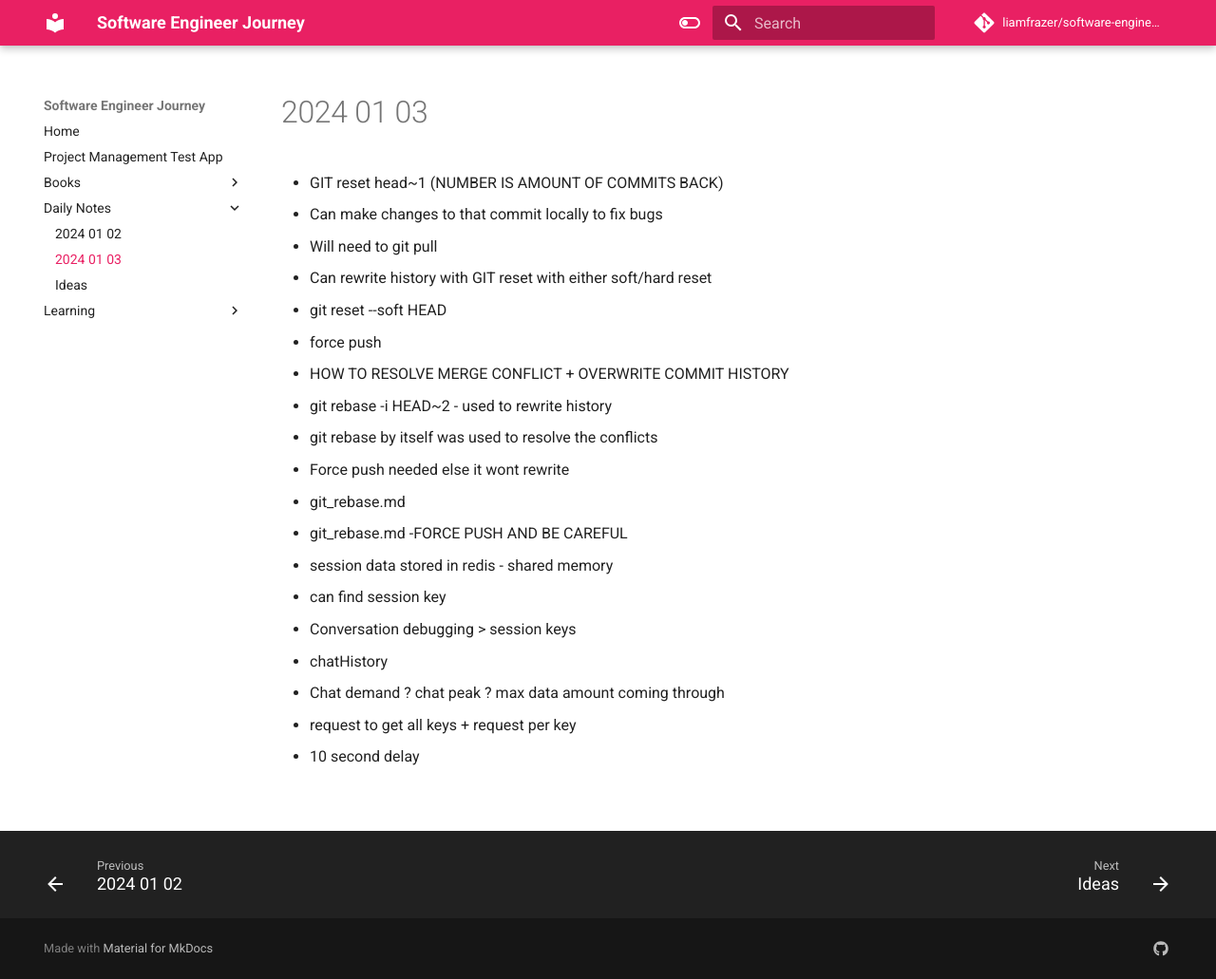
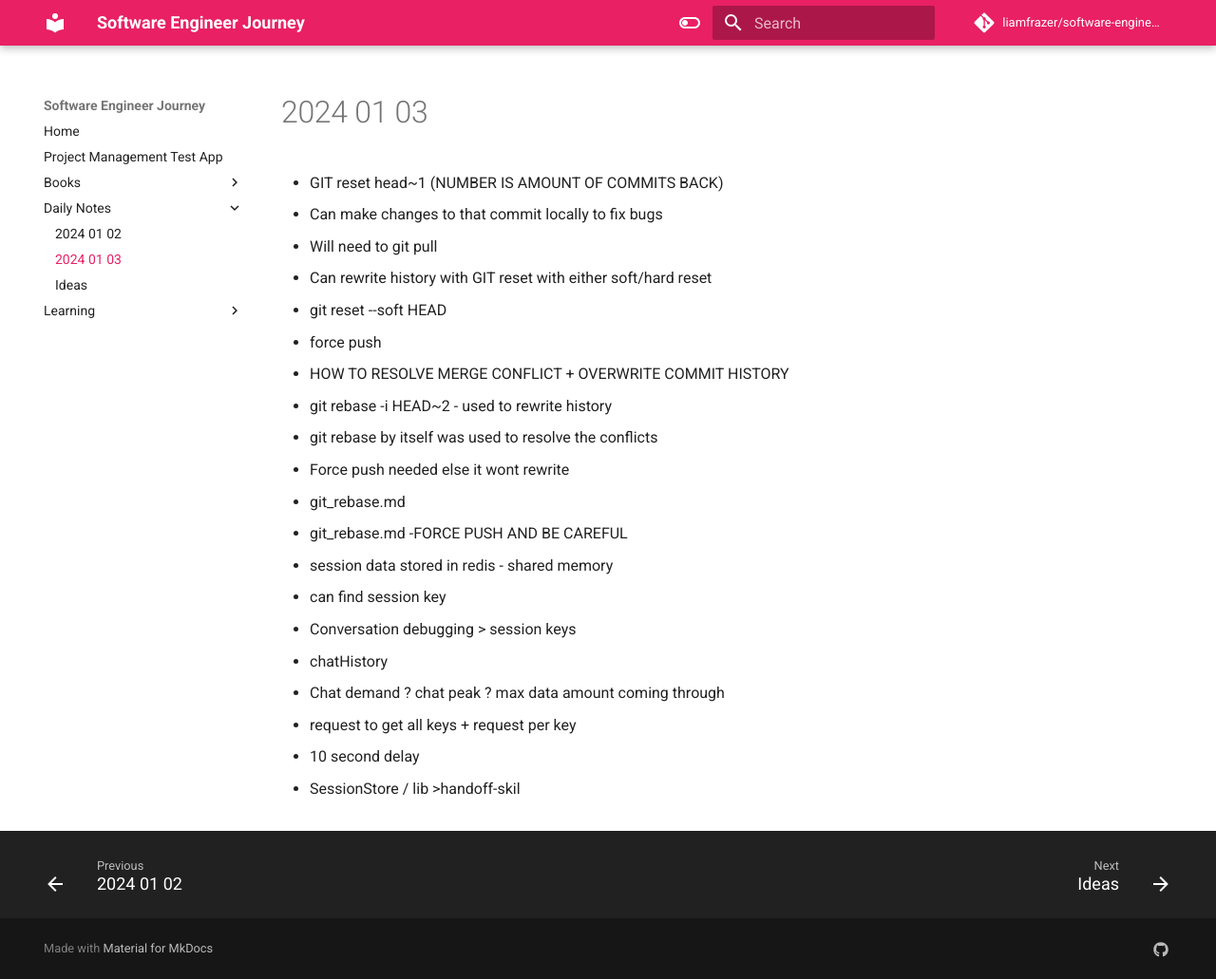
Before and after one commit to liamfrazer/software-engineer-journey, an MkDocs documentation site: the page built from docs/Daily Notes/2024-01-03.md, in a window 1280 px wide and 1031 px high. Shown: the whole window at 95% size. Built offline with MkDocs 1.6.1 and Material for MkDocs 9.7.7, drawn with Linux system fonts in a browser that asks for light colours; comment, search, counter and statistics services are not loaded.

Commit message:
vault backup: 2024-01-03 14:37:31

```diff
--- a/docs/Daily Notes/2024-01-03.md
+++ b/docs/Daily Notes/2024-01-03.md
@@ -23,3 +23,5 @@
 * Chat demand ? chat peak ? max data amount coming through
 * request to get all keys + request per key
 * 10 second delay
+
+ * SessionStore / lib >handoff-skil
```
